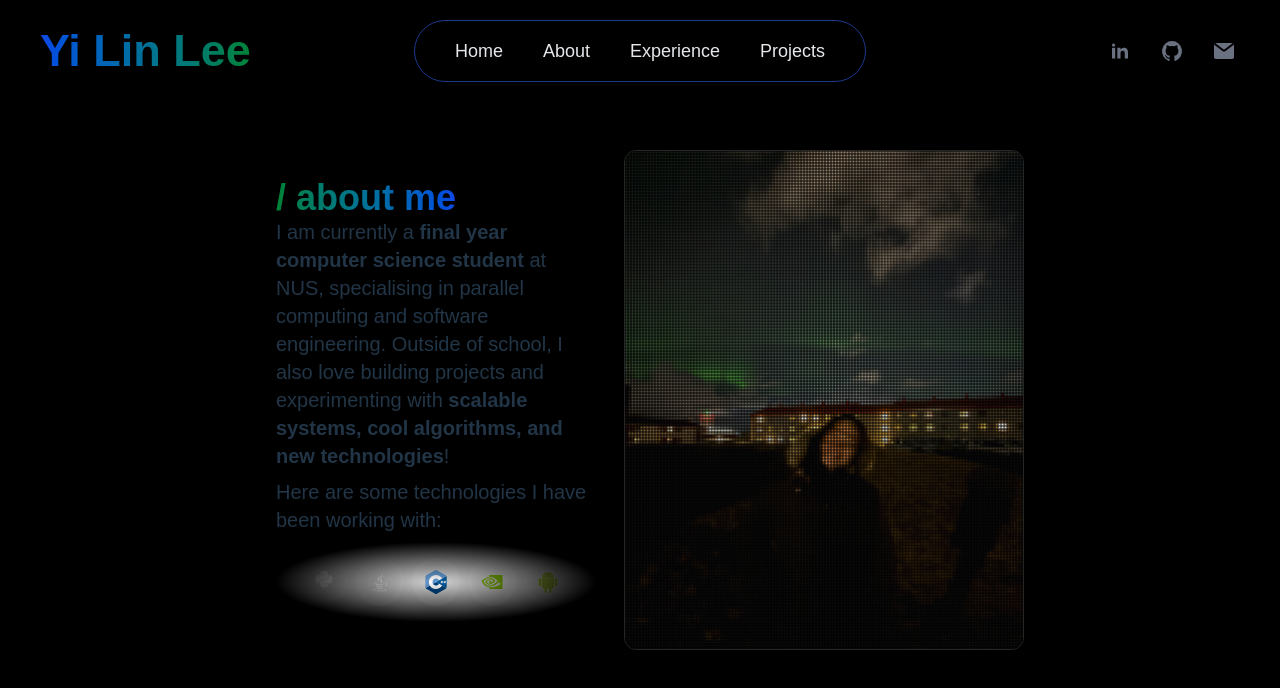
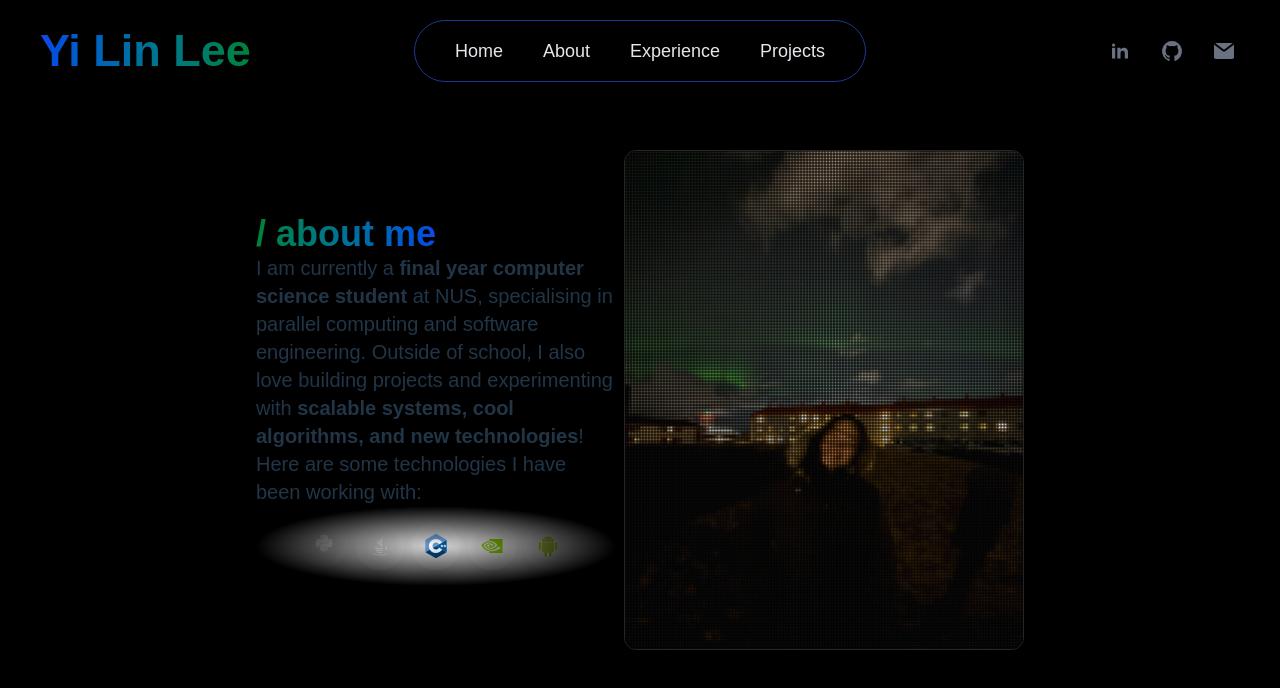
Before and after one commit to yleeyilin/distillation, a React (Vite) app in the folder distillation/: page /about in a window 1280 px wide. Shown: the top 688 px of the page. Built offline with nearby package versions, Linux system fonts and the light colour scheme.

Commit message:
Fix words rendering

```diff
--- a/distillation/src/components/Loader.jsx
+++ b/distillation/src/components/Loader.jsx
@@ -4,7 +4,7 @@ const Loader = () => {
   return (
     <Html center position={[-0.05, 0, 0]}>
       <div className="flex justify-center items-center">
-        <div className="w-20 h-20 border-2 border-opacity-20 border-blue-500 border-t-green-500 rounded-full animate-spin" />
+        <div className="w-10 md:w-20 h-10 md:h-20 border sm:border-2 border-opacity-20 border-blue-500 border-t-green-500 rounded-full animate-spin" />
       </div>
     </Html>
   );
--- a/distillation/src/pages/About.jsx
+++ b/distillation/src/pages/About.jsx
@@ -21,9 +21,9 @@ const About = () => {
 
   return (
     <section className="min-h-screen grid place-items-center">
-      <div className="grid grid-cols-1 lg:grid-cols-2 gap-12 w-3/5 items-center">
+      <div className="grid grid-cols-1 lg:grid-cols-2 gap-12 w-4/5 sm:w-3/5 items-center">
         {/* Left side --> about text */}
-        <div className="space-y-2 px-5">
+        <div>
           <span className="text-xl sm:text-4xl section-title bg-clip-text text-transparent bg-linear-to-r from-green-700 to-blue-700 font-bold">
             / about me
           </span>
```
